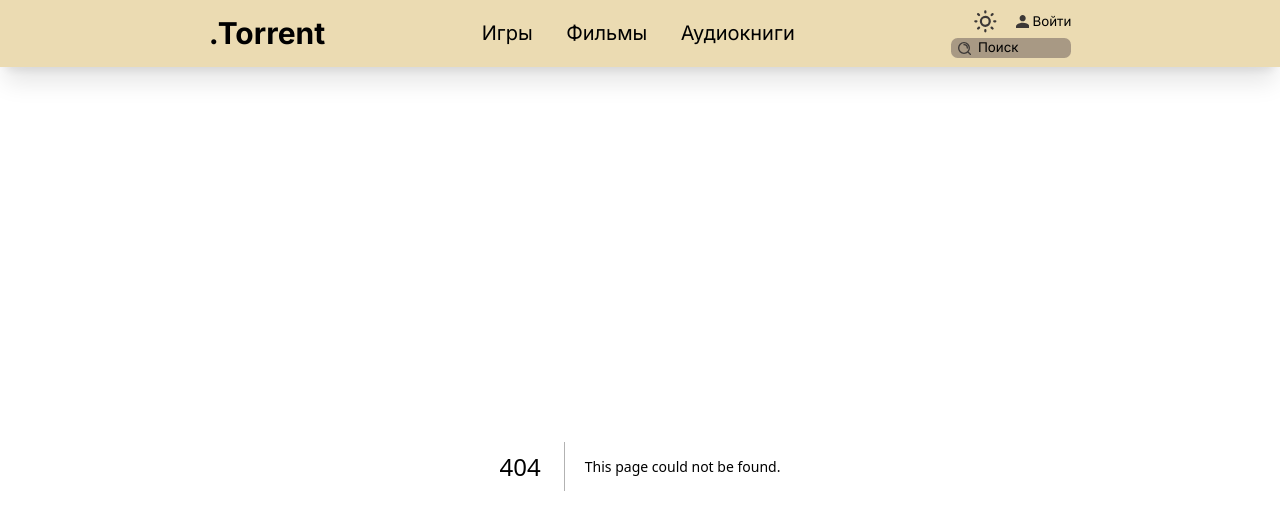
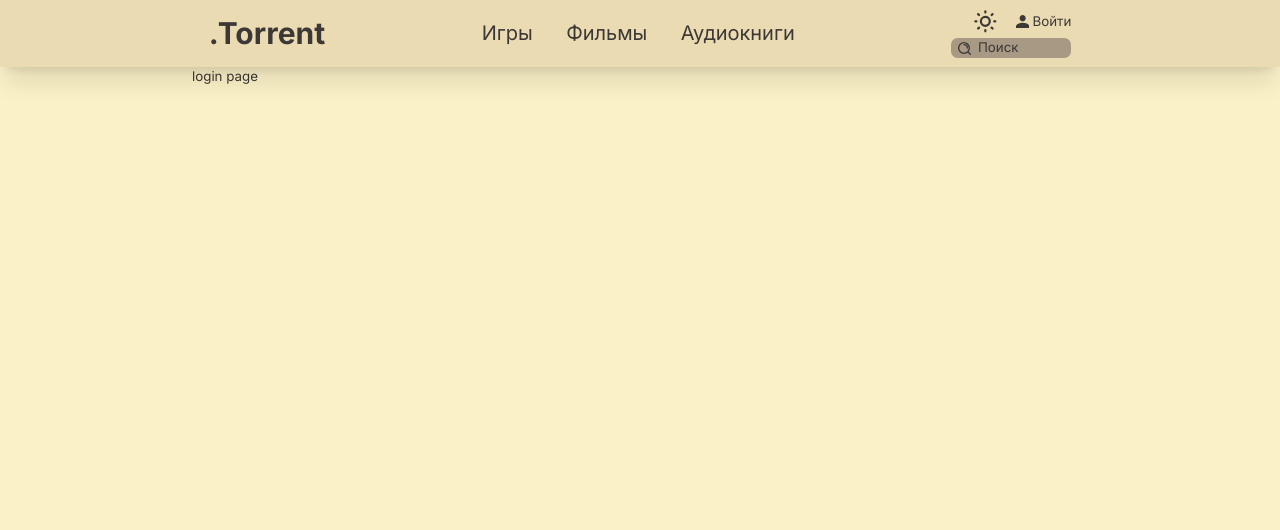
Before and after one commit to StepanovPlaton/torrent_frontend, a Next.js app: page /login in a window 1280 px wide. Before the commit this address had no page. Shown: the top 530 px of the page. Built offline with nearby package versions, Linux system fonts and the light colour scheme.

Commit message:
Learning about modal in next

```diff
--- /dev/null
+++ b/src/app/@auth/(.)login/page.tsx
@@ -0,0 +1,3 @@
+export default function Login() {
+  return <>123</>;
+}
--- /dev/null
+++ b/src/app/@auth/[...catchAll]/page.tsx
@@ -0,0 +1,3 @@
+export default function CatchAll() {
+  return null;
+}
--- /dev/null
+++ b/src/app/@auth/default.ts
@@ -0,0 +1,3 @@
+export default function Default() {
+  return null;
+}
--- a/src/app/layout.tsx
+++ b/src/app/layout.tsx
@@ -6,8 +6,10 @@ import { Header } from "@/widgets/header";
 const inter = Inter({ subsets: ["latin"] });
 
 export default function RootLayout({
+  auth,
   children,
 }: Readonly<{
+  auth: React.ReactNode;
   children: React.ReactNode;
 }>) {
   return (
@@ -15,6 +17,7 @@ export default function RootLayout({
     <html lang="ru" suppressHydrationWarning>
       <body className={inter.className}>
         <ThemeProvider enableSystem={false} defaultTheme="light">
+          {auth}
           <Header />
           <div className="w-full h-full max-w-[var(--app-width)] m-auto">
             {children}
--- /dev/null
+++ b/src/app/login/page.tsx
@@ -0,0 +1,3 @@
+export default function Login() {
+  return <>login page</>;
+}
--- a/src/widgets/header/header.tsx
+++ b/src/widgets/header/header.tsx
@@ -45,10 +45,13 @@ export const Header = () => {
         <div className="flex flex-col items-end">
           <span className="flex items-center mb-1 ">
             <SchemeSwitch />
-						<span className="cursor-pointer flex items-center">
+            <Link
+              href="/login"
+              className="group/login cursor-pointer flex items-center"
+            >
               <PersonIcon className="mr-1 h-4 w-4" />
-							Войти
-						</span>
+              <span className="group-hover/login:underline">Войти</span>
+            </Link>
           </span>
           <label className="flex flex-col items-start relative w-36">
             <input
```
Lines whose indentation alone changed are shown as unchanged.
